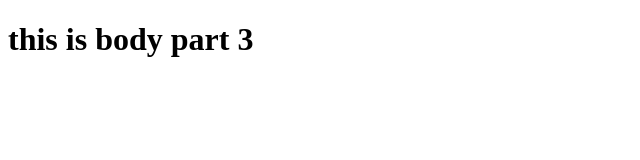
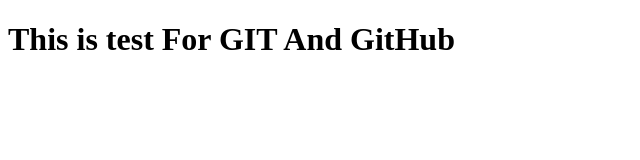
Before and after one commit to Harpreet-092/abc, a plain HTML site: page index.html in a window 1280 px wide. Shown: the whole page, without its empty margins (0-640 px from the left). Drawn offline with Linux system fonts and the light colour scheme.

Commit message:
7th commmit

```diff
--- a/index.html
+++ b/index.html
@@ -4,8 +4,9 @@
     <meta charset="UTF-8">
     <meta name="viewport" content="width=device-width, initial-scale=1.0">
     <title>Document</title>
+    <link rel="stylesheet" href="styles.css">
 </head>
 <body>
-  <h1>this is body part 3</h1>
+    <h1>This is test For GIT And GitHub</h1>
 </body>
 </html>
```
